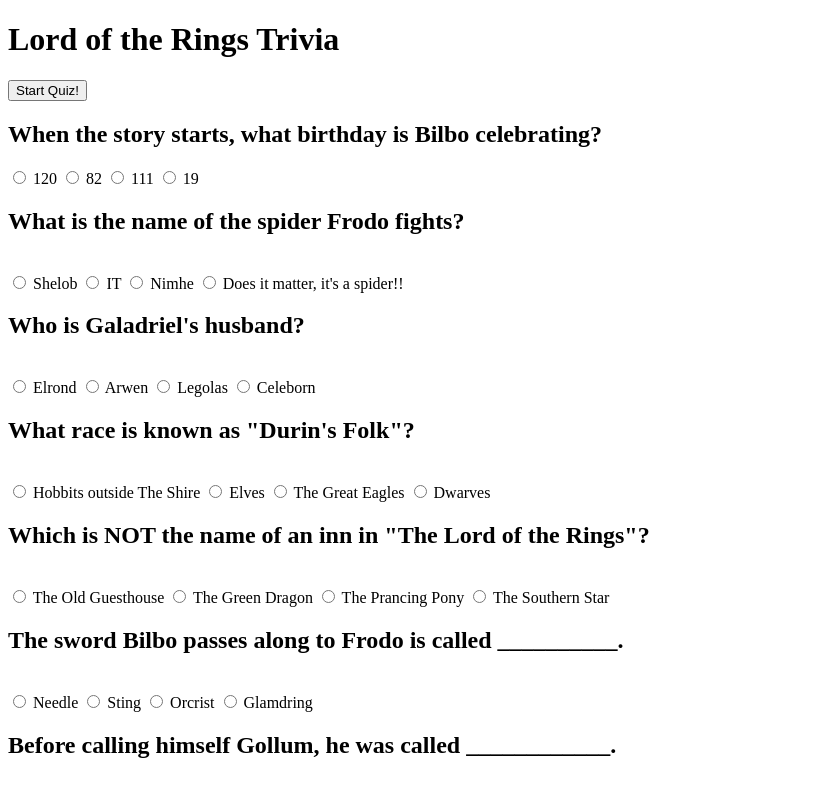
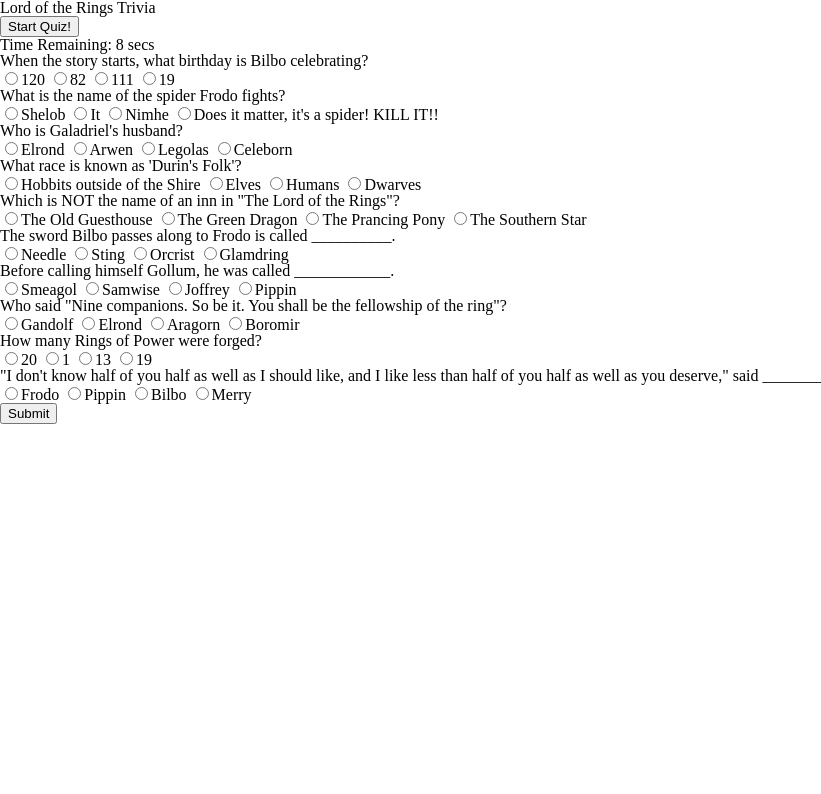
Before and after one commit to valeriemiller5/TriviaGame, a plain HTML site: page index.html in a window 1280 px wide. Both pictures are taken after a click on the button "Start Quiz!". Shown: the top 794 px of the page, without its empty margins (0-821 px from the left). Drawn offline with nearby package versions, Linux system fonts and the light colour scheme.

Commit message:
added reset.css, modified divs in html, created correctly functioning timer in javascript

```diff
--- a/assets/css/reset.css
+++ b/assets/css/reset.css
@@ -0,0 +1,48 @@
+/* http://meyerweb.com/eric/tools/css/reset/
+   v2.0 | 20110126
+   License: none (public domain)
+*/
+
+html, body, div, span, applet, object, iframe,
+h1, h2, h3, h4, h5, h6, p, blockquote, pre,
+a, abbr, acronym, address, big, cite, code,
+del, dfn, em, img, ins, kbd, q, s, samp,
+small, strike, strong, sub, sup, tt, var,
+b, u, i, center,
+dl, dt, dd, ol, ul, li,
+fieldset, form, label, legend,
+table, caption, tbody, tfoot, thead, tr, th, td,
+article, aside, canvas, details, embed,
+figure, figcaption, footer, header, hgroup,
+menu, nav, output, ruby, section, summary,
+time, mark, audio, video {
+	margin: 0;
+	padding: 0;
+	border: 0;
+	font-size: 100%;
+	font: inherit;
+	vertical-align: baseline;
+}
+/* HTML5 display-role reset for older browsers */
+article, aside, details, figcaption, figure,
+footer, header, hgroup, menu, nav, section {
+	display: block;
+}
+body {
+	line-height: 1;
+}
+ol, ul {
+	list-style: none;
+}
+blockquote, q {
+	quotes: none;
+}
+blockquote:before, blockquote:after,
+q:before, q:after {
+	content: '';
+	content: none;
+}
+table {
+	border-collapse: collapse;
+	border-spacing: 0;
+}
--- a/assets/javascript/game.js
+++ b/assets/javascript/game.js
@@ -0,0 +1,60 @@
+$(document).ready(function() {
+
+var timer = 10;
+var rightAnswer = 0;
+var wrongAnswer = 0;
+var missingAnswer = 0;
+var finalResults = $("#finalResults").hide();
+var gameTimer = $("#gameTimer").hide();
+var startGame = $("#takeQuiz").hide();
+var retakeQuiz = $("#retakeQuiz").hide();
+
+
+$("#startQuiz").on("click", takeQuiz);
+
+function countDown(seconds) {
+    $("#timer").text(timer + " secs");
+    if(timer <= 0) {
+        results()
+    } else {
+      timer = timer - 1;
+      setTimeout(countDown, 1000);
+    }
+};
+
+
+function takeQuiz() {
+      countDown();
+      $("#takeQuiz").show();
+      $("#gameTimer").show();
+};
+
+document.getElementById("quizForm").onsubmit = function() {
+    event.preventDefault();
+    clearTimeout(timer);
+    results();
+};
+
+function results() {
+    if ($("input[name='Question']:checked").val() == 1) {
+        rightAnswer = rightAnswer + 1;
+    } else if ($("input[name='Question']:checked").val() == 0) {
+        wrongAnswer = wrongAnswer + 1;
+    } else {
+        missingAnswer = missingAnswer + 1;
+    }
+    $(".finalResults").show();
+    $("#takeQuiz").hide();
+    $("#correctAnswers").html("You answered " + rightAnswer + " questions correctly.");
+    $("#incorrectAnswers").html("You answered " + wrongAnswer + " questions incorrectly.");
+    $("#unanswered").html("You left " + missingAnswer + " questions unanswered.");
+};
+
+// once "start quiz" is clicked, timer begins; counts down from 30 secs
+// check if question was answered correctly, incorrectly, or not at all
+// player can only select one answer per question.
+// allows user to move on to the next question; allowed whether or not the question is answered.
+// if all questions have been answered, show results;
+// else, if timer runs out, show results;
+// once "retake quiz" is clicked, timer and quiz start over;
+});
--- a/index.html
+++ b/index.html
@@ -3,125 +3,98 @@
 <head>
     <meta charset="UTF-8">
     <meta name="viewport" content="width=device-width, initial-scale=1.0">
-    <meta http-equiv="X-UA-Compatible" content="ie=edge">
+    <meta htth2-equiv="X-UA-Compatible" content="ie=edge">
+    <link rel="stylesheet" href="assets/css/reset.css">
+    <link rel="stylesheet" href="assets/css/style.css">
+    <script  src="https://code.jquery.com/jquery-3.3.1.min.js" integrity="sha256-FgpCb/KJQlLNfOu91ta32o/NMZxltwRo8QtmkMRdAu8=" crossorigin="anonymous"></script>
     <title>Quiz Time!</title>
 </head>
 <body>
-    <h1>Lord of the Rings Trivia</h1>
+    <div>
+        <h1>Lord of the Rings Trivia</h1>
 
-    <button id="startQuiz">Start Quiz!</button>
+        <button id="startQuiz">Start Quiz!</button>
 
-    <div class="questionOne">
-        <h2>When the story starts, what birthday is Bilbo celebrating?</h2>
-        <form >
-            <input type="radio" name="choice" value="120"> 120
-            <input type="radio" name="choice" value="82"> 82
-            <input type="radio" name="choice" value="111"> 111
-            <input type="radio" name="choice" value="19"> 19
-        </form>
+        <div id="gameTimer">Time Remaining: <span id="timer">30</span></div>
+
+        <form id="quizForm">
+            <div id="takeQuiz">
+            <h2>When the story starts, what birthday is Bilbo celebrating?</h2>
+                <label for="var_string"><input type="radio" name="oneQuestion" value="0" id="var_string" />120</label>
+                <label for="var_string"><input type="radio" name="oneQuestion" value="0" id="var_string" />82</label>
+                <label for="var_string"><input type="radio" name="oneQuestion" value="1" id="var_string" />111</label>
+                <label for="var_string"><input type="radio" name="oneQuestion" value="0" id="var_string" />19</label>
+            <br>
+            <h2>What is the name of the spider Frodo fights?</h2>
+                <label for="var_string"><input type="radio" name="twoQuestion" value="1" id="var_string" />Shelob</label>
+                <label for="var_string"><input type="radio" name="twoQuestion" value="0" id="var_string" />It</label>
+                <label for="var_string"><input type="radio" name="twoQuestion" value="0" id="var_string" />Nimhe</label>
+                <label for="var_string"><input type="radio" name="twoQuestion" value="1" id="var_string" />Does it matter, it's a spider! KILL IT!!</label>
+            <br>
+            <h2>Who is Galadriel's husband?</h2>
+                <label for="var_string"><input type="radio" name="threeQuestion" value="0" id="var_string" />Elrond</label>
+                <label for="var_string"><input type="radio" name="threeQuestion" value="0" id="var_string" />Arwen</label>
+                <label for="var_string"><input type="radio" name="threeQuestion" value="0" id="var_string" />Legolas</label>
+                <label for="var_string"><input type="radio" name="threeQuestion" value="1" id="var_string" />Celeborn</label>
+            <br>
+            <h2>What race is known as 'Durin's Folk'?</h2>
+                <label for="var_string"><input type="radio" name="fourQuestion" value="0" id="var_string" />Hobbits outside of the Shire</label>
+                <label for="var_string"><input type="radio" name="fourQuestion" value="0" id="var_string" />Elves</label>
+                <label for="var_string"><input type="radio" name="fourQuestion" value="0" id="var_string" />Humans</label>
+                <label for="var_string"><input type="radio" name="fourQuestion" value="1" id="var_string" />Dwarves</label>
+            <br>
+            <h2>Which is NOT the name of an inn in "The Lord of the Rings"?</h2>
+                <label for="var_string"><input type="radio" name="fiveQuestion" value="0" id="var_string" />The Old Guesthouse</label>
+                <label for="var_string"><input type="radio" name="fiveQuestion" value="0" id="var_string" />The Green Dragon</label>
+                <label for="var_string"><input type="radio" name="fiveQuestion" value="0" id="var_string" />The Prancing Pony</label>
+                <label for="var_string"><input type="radio" name="fiveQuestion" value="1" id="var_string" />The Southern Star</label>
+            <br>
+            <h2>The sword Bilbo passes along to Frodo is called __________.</h2>
+                <label for="var_string"><input type="radio" name="sixQuestion" value="0" id="var_string" />Needle</label>
+                <label for="var_string"><input type="radio" name="sixQuestion" value="1" id="var_string" />Sting</label>
+                <label for="var_string"><input type="radio" name="sixQuestion" value="0" id="var_string" />Orcrist</label>
+                <label for="var_string"><input type="radio" name="sixQuestion" value="0" id="var_string" />Glamdring</label>
+            <br>
+            <h2>Before calling himself Gollum, he was called ____________.</h2>
+                <label for="var_string"><input type="radio" name="sevenQuestion" value="1" id="var_string" />Smeagol</label>
+                <label for="var_string"><input type="radio" name="sevenQuestion" value="0" id="var_string" />Samwise</label>
+                <label for="var_string"><input type="radio" name="sevenQuestion" value="0" id="var_string" />Joffrey</label>
+                <label for="var_string"><input type="radio" name="sevenQuestion" value="0" id="var_string" />Pippin</label>
+            <br>
+            <h2>Who said "Nine companions. So be it. You shall be the fellowship of the ring"?</h2>
+                <label for="var_string"><input type="radio" name="eightQuestion" value="0" id="var_string" />Gandolf</label>
+                <label for="var_string"><input type="radio" name="eightQuestion" value="1" id="var_string" />Elrond</label>
+                <label for="var_string"><input type="radio" name="eightQuestion" value="0" id="var_string" />Aragorn</label>
+                <label for="var_string"><input type="radio" name="eightQuestion" value="0" id="var_string" />Boromir</label>
+            <br>
+            <h2>How many Rings of Power were forged?</h2>
+                <label for="var_string"><input type="radio" name="nineQuestion" value="1" id="var_string" />20</label>
+                <label for="var_string"><input type="radio" name="nineQuestion" value="0" id="var_string" />1</label>
+                <label for="var_string"><input type="radio" name="nineQuestion" value="0" id="var_string" />13</label>
+                <label for="var_string"><input type="radio" name="nineQuestion" value="0" id="var_string" />19</label>
+            <br>
+            <h2>"I don't know half of you half as well as I should like, and I like less than half of you half as well as you deserve," said ________.</h2>
+                <label for="var_string"><input type="radio" name="tenQuestion" value="0" id="var_string" />Frodo   </label>
+                <label for="var_string"><input type="radio" name="tenQuestion" value="0" id="var_string" />Pippin</label>
+                <label for="var_string"><input type="radio" name="tenQuestion" value="1" id="var_string" />Bilbo</label>
+                <label for="var_string"><input type="radio" name="tenQuestion" value="0" id="var_string" />Merry</label>
+            <br>
+            <button type="submit" value="Submit">Submit</button>
+        </div>
+    </form>
     </div>
 
-    <div class="questionTwo">
-        <h2>What is the name of the spider Frodo fights?</h2><br>
-        <form >
-            <input type="radio" name="choice" value="Shelob"> Shelob
-            <input type="radio" name="choice" value="IT"> IT
-            <input type="radio" name="choice" value="Nimhe"> Nimhe
-            <input type="radio" name="choice" value="Does it matter, it's a spider!!"> Does it matter, it's a spider!!
-        </form>
-    </div>
-
-    <div class="questionThree">
-        <h2>Who is Galadriel's husband?</h2><br>
-        <form >
-            <input type="radio" name="choice" value="Elrond"> Elrond
-            <input type="radio" name="choice" value="Arwen"> Arwen
-            <input type="radio" name="choice" value="Legolas"> Legolas
-            <input type="radio" name="choice" value="Celeborn"> Celeborn
-        </form>
-    </div>
-
-    <div class="questionFour">
-        <h2>What race is known as "Durin's Folk"?</h1><br>
-            <form >
-                <input type="radio" name="choice" value="Hobbits outside The Shire"> Hobbits outside The Shire
-                <input type="radio" name="choice" value="Elves"> Elves
-                <input type="radio" name="choice" value="The Great Eagles"> The Great Eagles
-                <input type="radio" name="choice" value="Dwarves"> Dwarves
-            </form>
-    </div>
-
-    <div class="questionFive">
-        <h2>Which is NOT the name of an inn in "The Lord of the Rings"?</h1><br>
-            <form >
-                <input type="radio" name="choice" value="the Old Guesthouse"> The Old Guesthouse
-                <input type="radio" name="choice" value="The Green Dragon"> The Green Dragon
-                <input type="radio" name="choice" value="The Prancing Pony"> The Prancing Pony
-                <input type="radio" name="choice" value="The Southern Star"> The Southern Star
-            </form>
-    </div>
-
-    <div class="questionSix">
-        <h2>The sword Bilbo passes along to Frodo is called __________.</h1><br>
-            <form >
-                <input type="radio" name="choice" value="Needle"> Needle
-                <input type="radio" name="choice" value="Sting"> Sting
-                <input type="radio" name="choice" value="Orcrist"> Orcrist
-                <input type="radio" name="choice" value="Glamdring"> Glamdring
-            </form>
-    </div>
-
-    <div class="questionSeven">
-        <h2>Before calling himself Gollum, he was called ____________.</h1><br>
-            <form >
-                <input type="radio" name="choice" value="Smeagol"> Smeagol
-                <input type="radio" name="choice" value="Samwise"> Samwise
-                <input type="radio" name="choice" value="Charlie"> Charlie
-                <input type="radio" name="choice" value="Pippin"> Pippin
-            </form>
-    </div>
-
-    <div class="questionEight">
-        <h2>Who said "Nine companions. So be it. You shall be the fellowship of the ring."?</h1><br>
-            <form >
-                <input type="radio" name="choice" value="Gandolf"> Gandolf
-                <input type="radio" name="choice" value="Elrond"> Elrond
-                <input type="radio" name="choice" value="Aragorn"> Aragorn
-                <input type="radio" name="choice" value="Boromir"> Boromir
-            </form>
-    </div>
-
-    <div class="questionNine">
-        <h2>How many Rings of Power were forged</h1><br>
-            <form >
-                <input type="radio" name="choice" value="20"> 20
-                <input type="radio" name="choice" value="1"> 1
-                <input type="radio" name="choice" value="13"> 13
-                <input type="radio" name="choice" value="19"> 19
-            </form>
-    </div>
-
-    <div class="questionTen">
-        <h2>"I don't know half of you half as well as I should like, and I like less than half of you half as well as you deserve," said ________.</h1><br>
-            <form >
-                <input type="radio" name="choice" value="Frodo"> Frodo
-                <input type="radio" name="choice" value="Pippin"> Pippin
-                <input type="radio" name="choice" value="Bilbo"> Bilbo
-                <input type="radio" name="choice" value="Merry"> Merry
-            </form>
-    </div>
 
     <div class="finalResults">
-        <h1>Your Results:</h1>
         <ul>
-            <li>Questions Answered Correctly: <span id="correctAnswers"></span></li>
-            <li>Questions Answered Incorrectly: <span id="incorrectAnswers"></span></li>
-            <li>Questions Not Answered: <span id="unanswered"></span></li>
+            <li id="correctAnswers"></li>
+            <li id="incorrectAnswers"></li>
+            <li id="unanswered"></li>
         </ul>
     </div>
 
     <button id="retakeQuiz">Retake Quiz</button>
 
-
+<script src="assets/javascript/game.js" type="text/javascript"></script>
 </body>
 </html>
```
